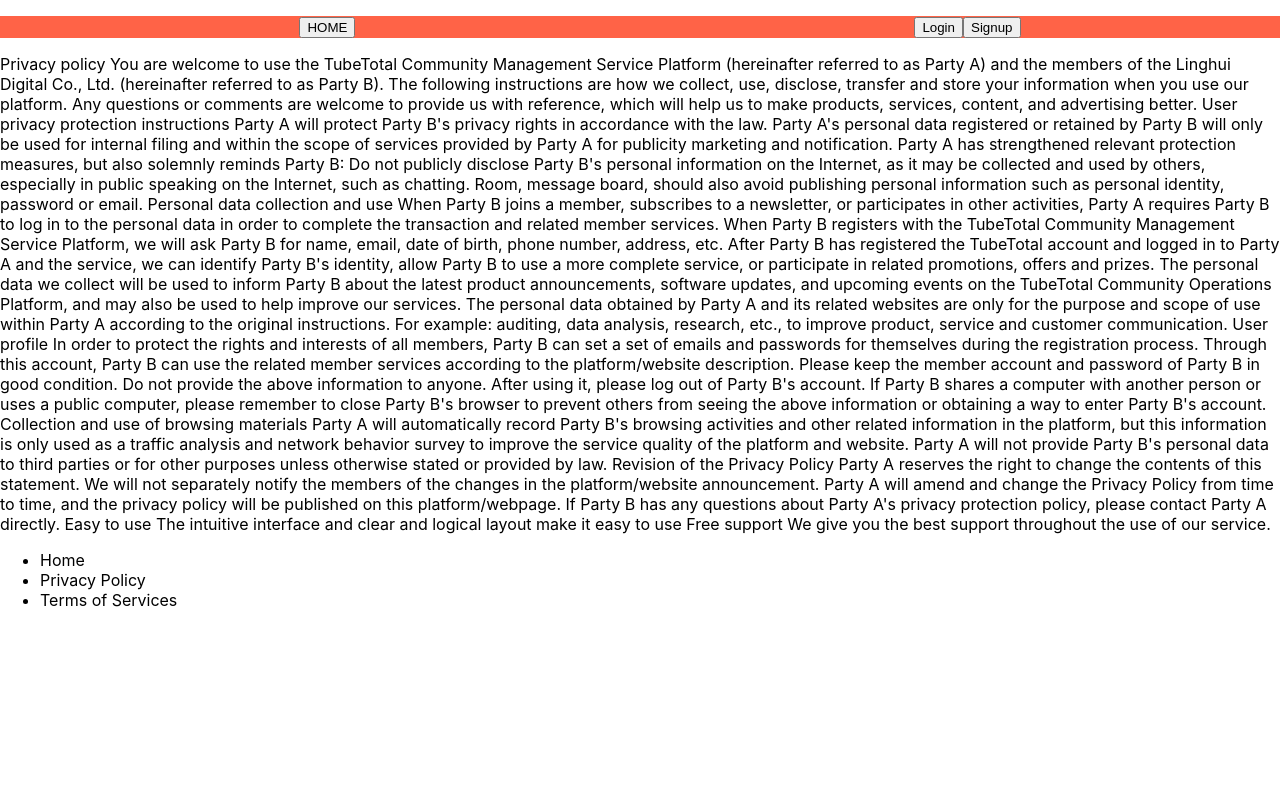
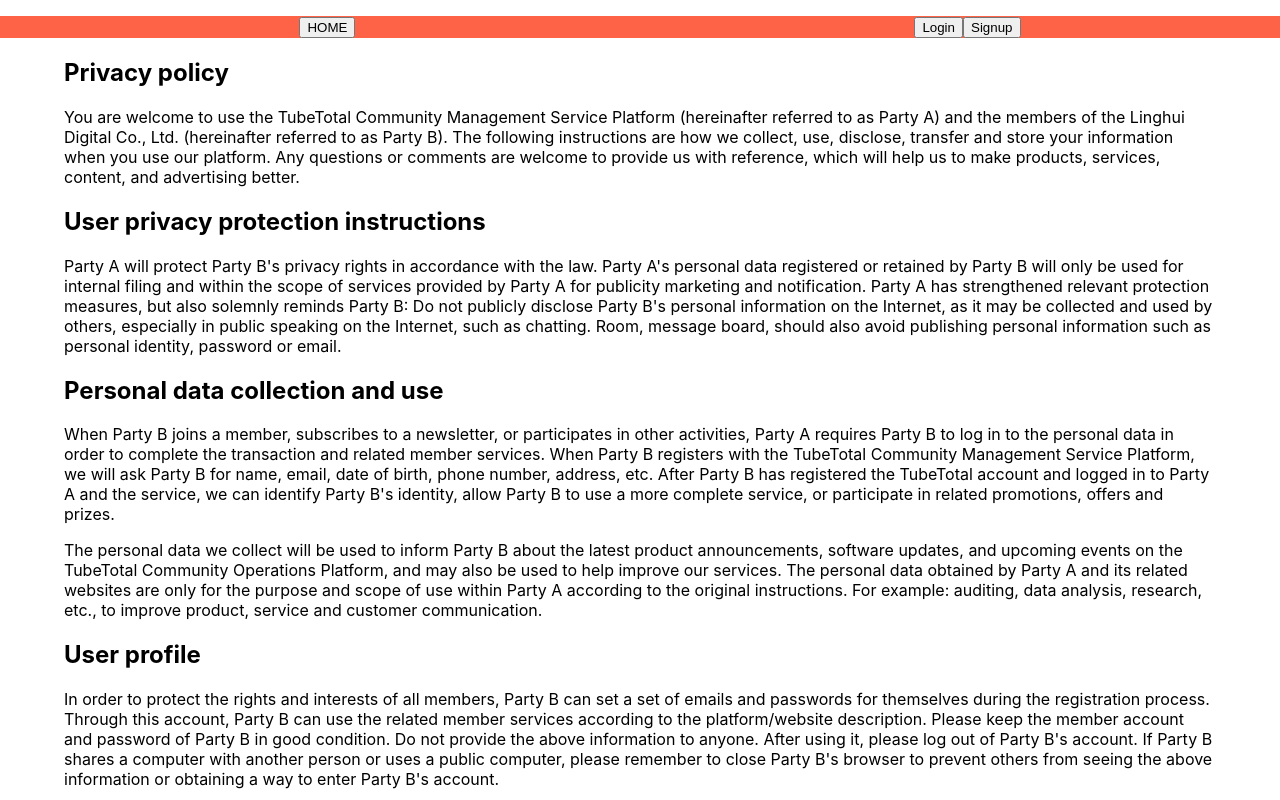
Before and after one commit to JangkarBumi/Sotomate, a Next.js app: page /privacy_policy in a window 1280 px wide. Shown: the top 800 px of the page. Built offline with nearby package versions, Linux system fonts and the light colour scheme; no server answers.

Commit message:
format privacy policy and terms

```diff
--- a/pages/privacy_policy.js
+++ b/pages/privacy_policy.js
@@ -3,68 +3,90 @@
 
 const privacy_policy = () => {
   return (
-    <div>
+    <div className="container">
       <Head>
         <title>Privacy Policy | Sotomate</title>
         <meta property="og:title" content="Privacy Policy" />
       </Head>
-      Privacy policy You are welcome to use the TubeTotal Community Management
-      Service Platform (hereinafter referred to as Party A) and the members of
-      the Linghui Digital Co., Ltd. (hereinafter referred to as Party B). The
-      following instructions are how we collect, use, disclose, transfer and
-      store your information when you use our platform. Any questions or
-      comments are welcome to provide us with reference, which will help us to
-      make products, services, content, and advertising better. User privacy
-      protection instructions Party A will protect Party B's privacy rights in
-      accordance with the law. Party A's personal data registered or retained by
-      Party B will only be used for internal filing and within the scope of
-      services provided by Party A for publicity marketing and notification.
-      Party A has strengthened relevant protection measures, but also solemnly
-      reminds Party B: Do not publicly disclose Party B's personal information
-      on the Internet, as it may be collected and used by others, especially in
-      public speaking on the Internet, such as chatting. Room, message board,
-      should also avoid publishing personal information such as personal
-      identity, password or email. Personal data collection and use When Party B
-      joins a member, subscribes to a newsletter, or participates in other
-      activities, Party A requires Party B to log in to the personal data in
-      order to complete the transaction and related member services. When Party
-      B registers with the TubeTotal Community Management Service Platform, we
-      will ask Party B for name, email, date of birth, phone number, address,
-      etc. After Party B has registered the TubeTotal account and logged in to
-      Party A and the service, we can identify Party B's identity, allow Party B
-      to use a more complete service, or participate in related promotions,
-      offers and prizes. The personal data we collect will be used to inform
-      Party B about the latest product announcements, software updates, and
-      upcoming events on the TubeTotal Community Operations Platform, and may
-      also be used to help improve our services. The personal data obtained by
-      Party A and its related websites are only for the purpose and scope of use
-      within Party A according to the original instructions. For example:
-      auditing, data analysis, research, etc., to improve product, service and
-      customer communication. User profile In order to protect the rights and
-      interests of all members, Party B can set a set of emails and passwords
-      for themselves during the registration process. Through this account,
-      Party B can use the related member services according to the
-      platform/website description. Please keep the member account and password
-      of Party B in good condition. Do not provide the above information to
-      anyone. After using it, please log out of Party B's account. If Party B
-      shares a computer with another person or uses a public computer, please
-      remember to close Party B's browser to prevent others from seeing the
-      above information or obtaining a way to enter Party B's account.
-      Collection and use of browsing materials Party A will automatically record
-      Party B's browsing activities and other related information in the
-      platform, but this information is only used as a traffic analysis and
-      network behavior survey to improve the service quality of the platform and
-      website. Party A will not provide Party B's personal data to third parties
-      or for other purposes unless otherwise stated or provided by law. Revision
-      of the Privacy Policy Party A reserves the right to change the contents of
-      this statement. We will not separately notify the members of the changes
-      in the platform/website announcement. Party A will amend and change the
-      Privacy Policy from time to time, and the privacy policy will be published
-      on this platform/webpage. If Party B has any questions about Party A's
-      privacy protection policy, please contact Party A directly. Easy to use
-      The intuitive interface and clear and logical layout make it easy to use
-      Free support We give you the best support throughout the use of our
-      service.
+      <h2>Privacy policy</h2>
+      <p>
+        You are welcome to use the TubeTotal Community Management Service
+        Platform (hereinafter referred to as Party A) and the members of the
+        Linghui Digital Co., Ltd. (hereinafter referred to as Party B). The
+        following instructions are how we collect, use, disclose, transfer and
+        store your information when you use our platform. Any questions or
+        comments are welcome to provide us with reference, which will help us to
+        make products, services, content, and advertising better.
+      </p>
+      <h2>User privacy protection instructions</h2>
+      <p>
+        Party A will protect Party B's privacy rights in accordance with the
+        law. Party A's personal data registered or retained by Party B will only
+        be used for internal filing and within the scope of services provided by
+        Party A for publicity marketing and notification. Party A has
+        strengthened relevant protection measures, but also solemnly reminds
+        Party B: Do not publicly disclose Party B's personal information on the
+        Internet, as it may be collected and used by others, especially in
+        public speaking on the Internet, such as chatting. Room, message board,
+        should also avoid publishing personal information such as personal
+        identity, password or email.
+      </p>
+      <h2>Personal data collection and use</h2>
+      <p>
+        When Party B joins a member, subscribes to a newsletter, or participates
+        in other activities, Party A requires Party B to log in to the personal
+        data in order to complete the transaction and related member services.
+        When Party B registers with the TubeTotal Community Management Service
+        Platform, we will ask Party B for name, email, date of birth, phone
+        number, address, etc. After Party B has registered the TubeTotal account
+        and logged in to Party A and the service, we can identify Party B's
+        identity, allow Party B to use a more complete service, or participate
+        in related promotions, offers and prizes.
+      </p>
+      <p>
+        {' '}
+        The personal data we collect will be used to inform Party B about the
+        latest product announcements, software updates, and upcoming events on
+        the TubeTotal Community Operations Platform, and may also be used to
+        help improve our services. The personal data obtained by Party A and its
+        related websites are only for the purpose and scope of use within Party
+        A according to the original instructions. For example: auditing, data
+        analysis, research, etc., to improve product, service and customer
+        communication.{' '}
+      </p>
+      <h2>User profile</h2>
+      <p>
+        {' '}
+        In order to protect the rights and interests of all members, Party B can
+        set a set of emails and passwords for themselves during the registration
+        process. Through this account, Party B can use the related member
+        services according to the platform/website description. Please keep the
+        member account and password of Party B in good condition. Do not provide
+        the above information to anyone. After using it, please log out of Party
+        B's account. If Party B shares a computer with another person or uses a
+        public computer, please remember to close Party B's browser to prevent
+        others from seeing the above information or obtaining a way to enter
+        Party B's account.
+      </p>
+      <h2>Collection and use of browsing materials</h2>
+      <p>
+        {' '}
+        Party A will automatically record Party B's browsing activities and
+        other related information in the platform, but this information is only
+        used as a traffic analysis and network behavior survey to improve the
+        service quality of the platform and website. Party A will not provide
+        Party B's personal data to third parties or for other purposes unless
+        otherwise stated or provided by law.
+      </p>
+      <h2>Revision of the Privacy Policy</h2>
+      <p>
+        Party A reserves the right to change the contents of this statement. We
+        will not separately notify the members of the changes in the
+        platform/website announcement. Party A will amend and change the Privacy
+        Policy from time to time, and the privacy policy will be published on
+        this platform/webpage. If Party B has any questions about Party A's
+        privacy protection policy, please contact Party A directly.
+      </p>
     </div>
   );
 }
--- a/styles/globals.css
+++ b/styles/globals.css
@@ -35,6 +35,12 @@
   animation: spin 2s linear infinite;
 }
 
+.container{
+  width: 90vw;
+  margin-left: 5vw;
+  margin-right: 5vw;
+}
+
 @keyframes spin {
   0% {
     transform: rotate(0deg);
```
Also changed, not shown: pages/terms_and_policies.js (+35 -30 lines), components/Footer/Footer.module.css (added), components/Footer/Footer.module.js (deleted).
